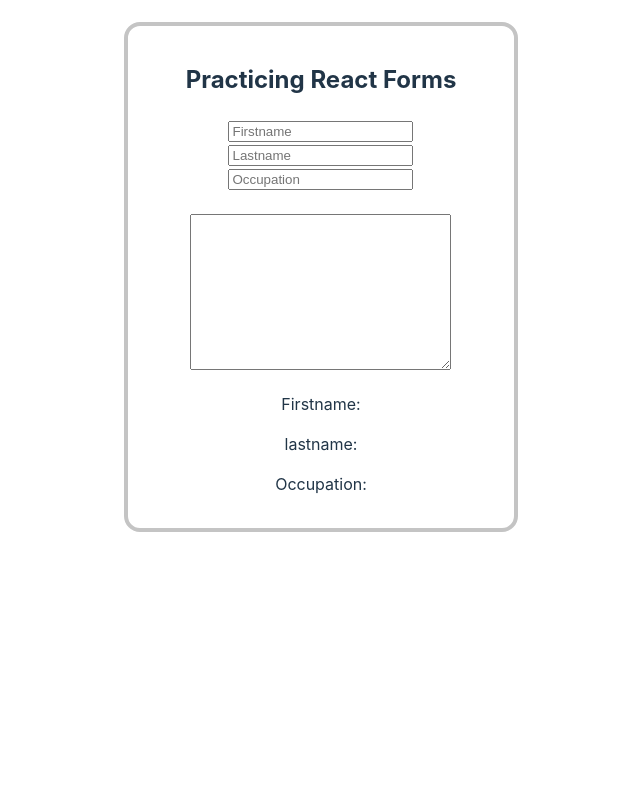
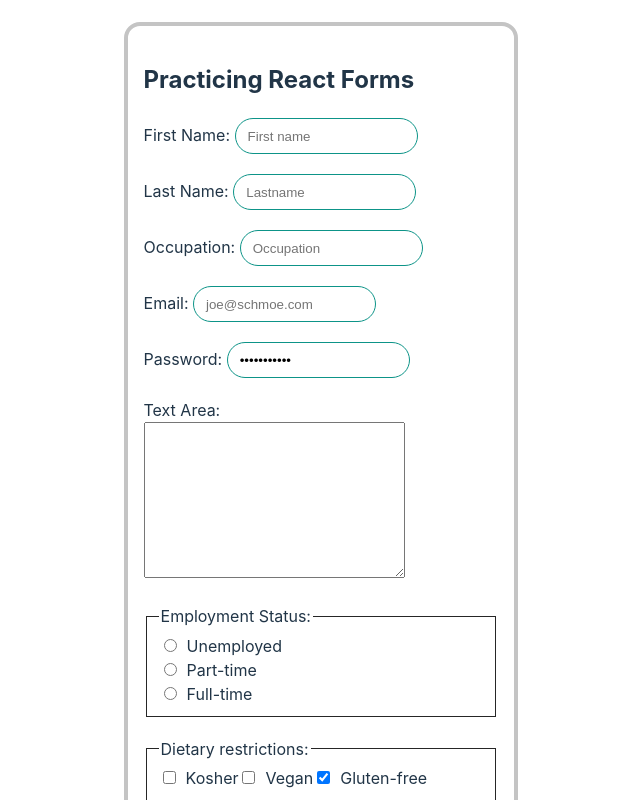
Before and after one commit to adexfit/bobreact, a React (Vite) app in the folder bobreact/: page / in a window 1280 px wide. Shown: the part 780-1580 px from the top of the page, without its empty margins (319-959 px from the left). Before the commit the page ends 1344 px from the top, so only its background shows below. Built offline with nearby package versions, Linux system fonts and the light colour scheme.

Commit message:
refactored old code

```diff
--- a/bobreact/src/App.css
+++ b/bobreact/src/App.css
@@ -2,7 +2,7 @@
   max-width: 1280px;
   margin: 0 auto;
   padding: 2rem;
-  text-align: center;
+  text-align: left;
 }
 
 .logo {
@@ -28,6 +28,39 @@
   padding: 1rem;
 }
 
+form {
+  padding-inline: 40px;
+  display: flex;
+  flex-direction: column;
+}
+
+label {
+  margin-bottom: 4px;
+}
+
+input[type="email"], input[type="password"], input[type="text"] {
+  border-radius: 100px;
+  border: 1px solid #0D9488;
+  height: 2rem;
+  text-indent: 10px;
+  margin-bottom: 20px;
+}
+
+textarea {
+  margin-bottom: 20px;
+}
+
+input[type="checkbox"], input[type="radio"], input[type="text"] {
+  margin-right: 10px;
+}
+
+fieldset {
+  border: 1px solid #262626;
+  margin-bottom: 20px;
+}
+
+
+
 
 @keyframes logo-spin {
   from {
--- a/bobreact/src/components/FormCard.jsx
+++ b/bobreact/src/components/FormCard.jsx
@@ -5,14 +5,20 @@ const FormCard = () => {
         firstName: "",
         lastName: "",
         occupation: "",
-        textArea: ""
+        textArea: "",
+        email: "",
+        password: "",
+        employmentStatus: "",
+        dietaryRestrictions: true
     })
 
     const handleChange = (event) => {
         setFormData((details) => {
+            const {name, value, type, checked } = event.target
+
             return {
                 ...details,
-                [event.target.name]: event.target.value
+                [name]: type === "checkbox" ? checked : value
             }
         } )
     }
@@ -21,18 +27,65 @@ const FormCard = () => {
   return (
     <div className='profilediv'>
         <h2>Practicing React Forms</h2>
-        <input type="text" placeholder='Firstname' name="firstName"
+        <label htmlFor="firstName">First Name: </label>
+        <input id="firstName" type="text" placeholder='First name' name="firstName"
                 onChange={handleChange} value={formData.firstName} /> <br />
+
+        <label htmlFor="lastName">Last Name: </label>
         <input type="text" placeholder='Lastname' name="lastName"
                 onChange={handleChange} value={formData.lastName} /> <br />
+
+        <label htmlFor="occupation">Occupation: </label>
         <input type="text" placeholder='Occupation' name="occupation"
-                onChange={handleChange} value={formData.occupation}/> <br /><br />
+                onChange={handleChange} value={formData.occupation}/> <br />
+
+        <label htmlFor="email">Email: </label>
+        <input id="email" onChange={handleChange} type="email" name="email" placeholder="joe@schmoe.com" /> <br />
+
+        <label htmlFor="password">Password: </label>
+        <input id="password" onChange={handleChange} defaultValue="password123" type="password" name="password" /> <br />
+
+        <label htmlFor="textArea">Text Area: </label> <br />
         <textarea name="textArea" id="textArea" cols="30" rows="10"
                 onChange={handleChange} value={formData.textArea} />
+
+        <fieldset>
+          <legend>Employment Status: </legend>
+            <label>
+                <input type="radio" name="employmentStatus" />
+                Unemployed
+            </label> <br />
+            <label>
+                <input type="radio" name="employmentStatus" />
+                Part-time
+            </label> <br />
+            <label>
+                <input type="radio" name="employmentStatus" />
+                Full-time
+            </label>
+        </fieldset>
+
+        <fieldset>
+            <legend>Dietary restrictions:</legend>
+            <label>
+                <input type="checkbox" name="dietaryRestrictions" value="kosher" />
+                Kosher
+            </label>
+            <label>
+                <input type="checkbox" name="dietaryRestrictions" value="vegan" />
+                Vegan
+            </label>
+            <label>
+                <input type="checkbox" name="dietaryRestrictions" defaultChecked={true} value="gluten-free" />
+                Gluten-free
+            </label>
+        </fieldset>
+
 
         <p>Firstname: {formData.firstName}</p>
         <p>lastname: {formData.lastName}</p>
         <p>Occupation: {formData.occupation}</p>
+
     </div>
   )
 }
```
